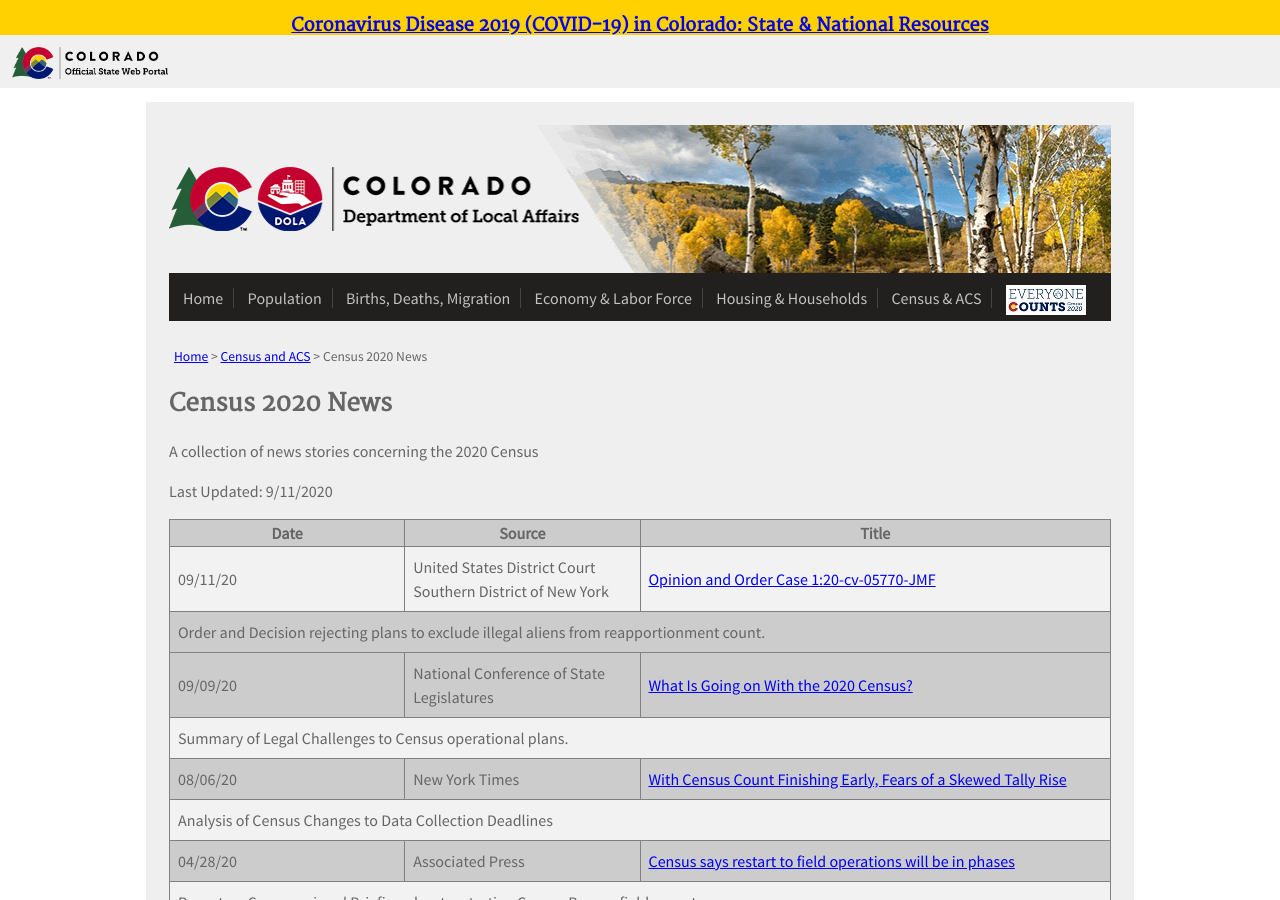
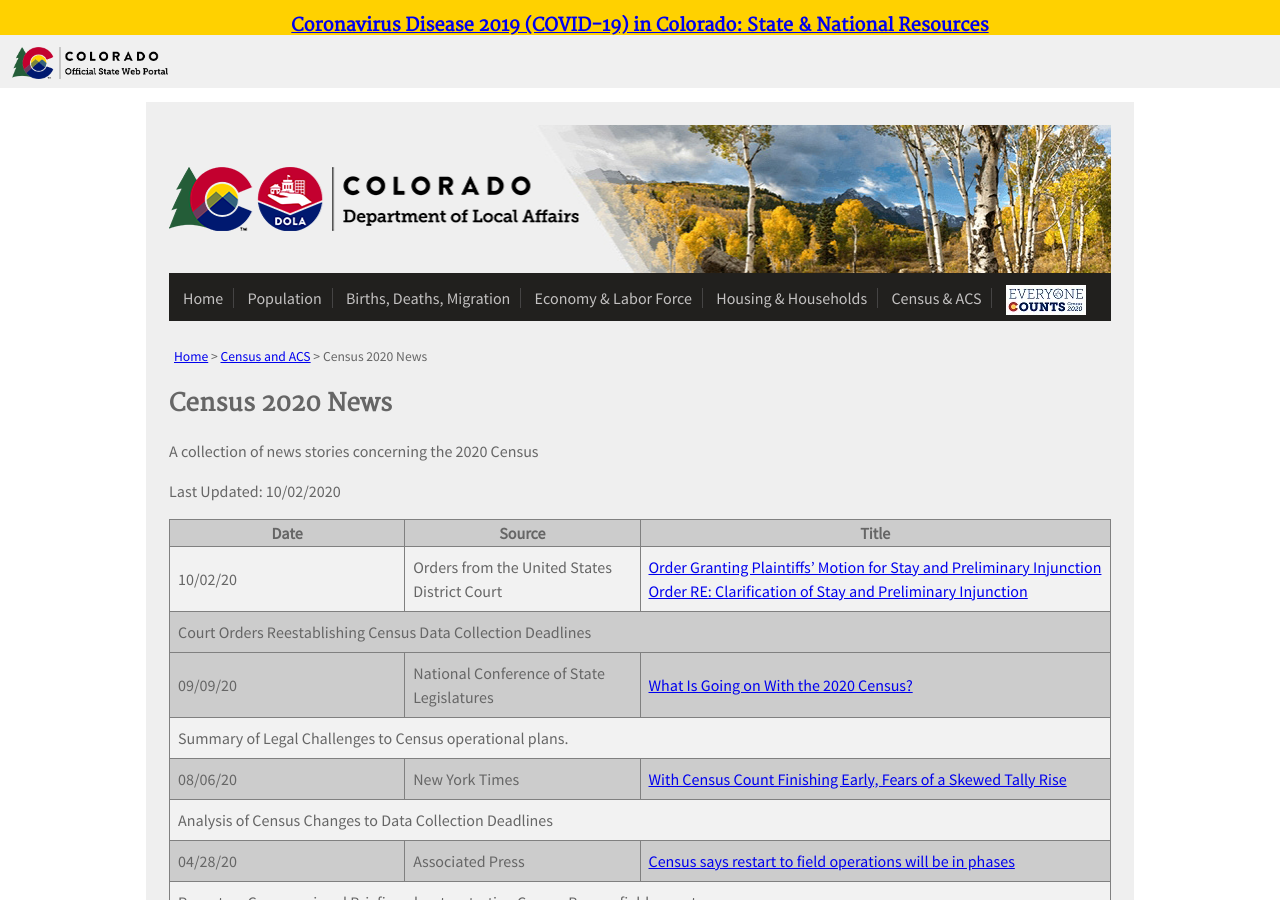
Before and after one commit to TBleess/Website_New, a Jekyll site: the page built from pages/5_CensusACS/2020_census_news.html, in a window 1280 px wide and 900 px high. Built offline with Jekyll 4.4.1, drawn with Linux system fonts in a browser that asks for light colours.

Commit message:
Add files via upload

```diff
--- a/pages/5_CensusACS/2020_census_news.html
+++ b/pages/5_CensusACS/2020_census_news.html
@@ -19,7 +19,7 @@
 
 <h2>Census 2020 News</h2>
 <p>A collection of news stories concerning the 2020 Census</p>
-<p>Last Updated:  9/11/2020</p>
+<p>Last Updated:  10/02/2020</p>
 
 <table border="1">
 <col width="200">
@@ -31,15 +31,16 @@
 <th>Title</th>
 </tr>
 <tr>
-<td>09/11/20</td>
-<td>United States District Court Southern District of New York</td>
+<td>10/02/20</td>
+<td>Orders from the United States District Court</td>
 <td>
-<a href="https://www.courtlistener.com/recap/gov.uscourts.nysd.540927/gov.uscourts.nysd.540927.164.0.pdf" target="_blank">Opinion and Order Case 1:20-cv-05770-JMF</a>
+<a href="https://drive.google.com/file/d/open?id=1mhf6lQFxRfmYyopXw_nYc1rpB9IVubZR" target="_blank">Order Granting Plaintiffs’ Motion for Stay and Preliminary Injunction</a><br>
+<a href="https://drive.google.com/file/d/open?id=1HpvAbQjCk_fmjSwl-Wwog7gGnij1Ram_" target="_blank">Order RE: Clarification of Stay and Preliminary Injunction</a>
 </td>
 </tr>
 <tr>
 <td colspan="3">
-Order and Decision rejecting plans to exclude illegal aliens from reapportionment count.
+Court Orders Reestablishing Census Data Collection Deadlines
 </td>
 </tr>
 <tr>
```
